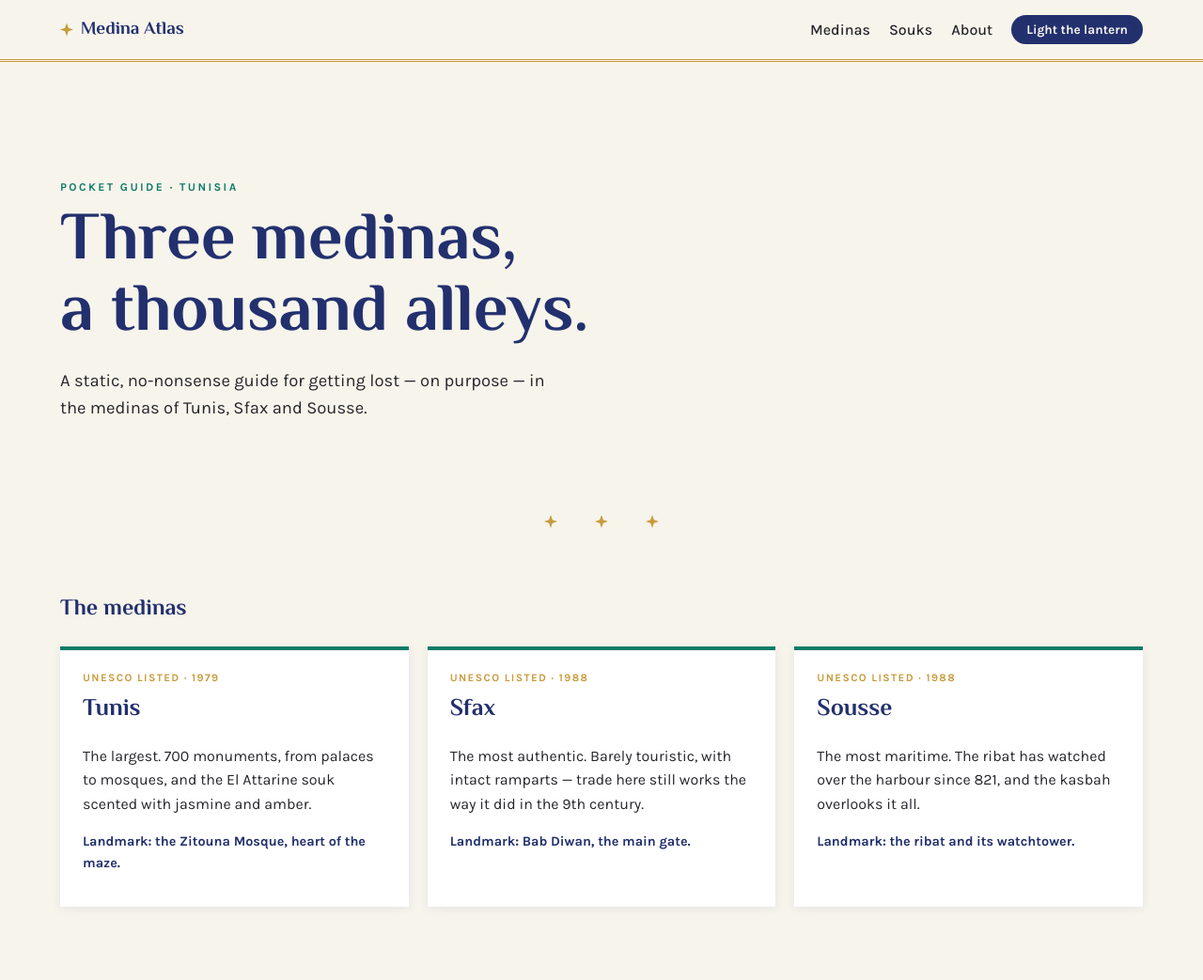
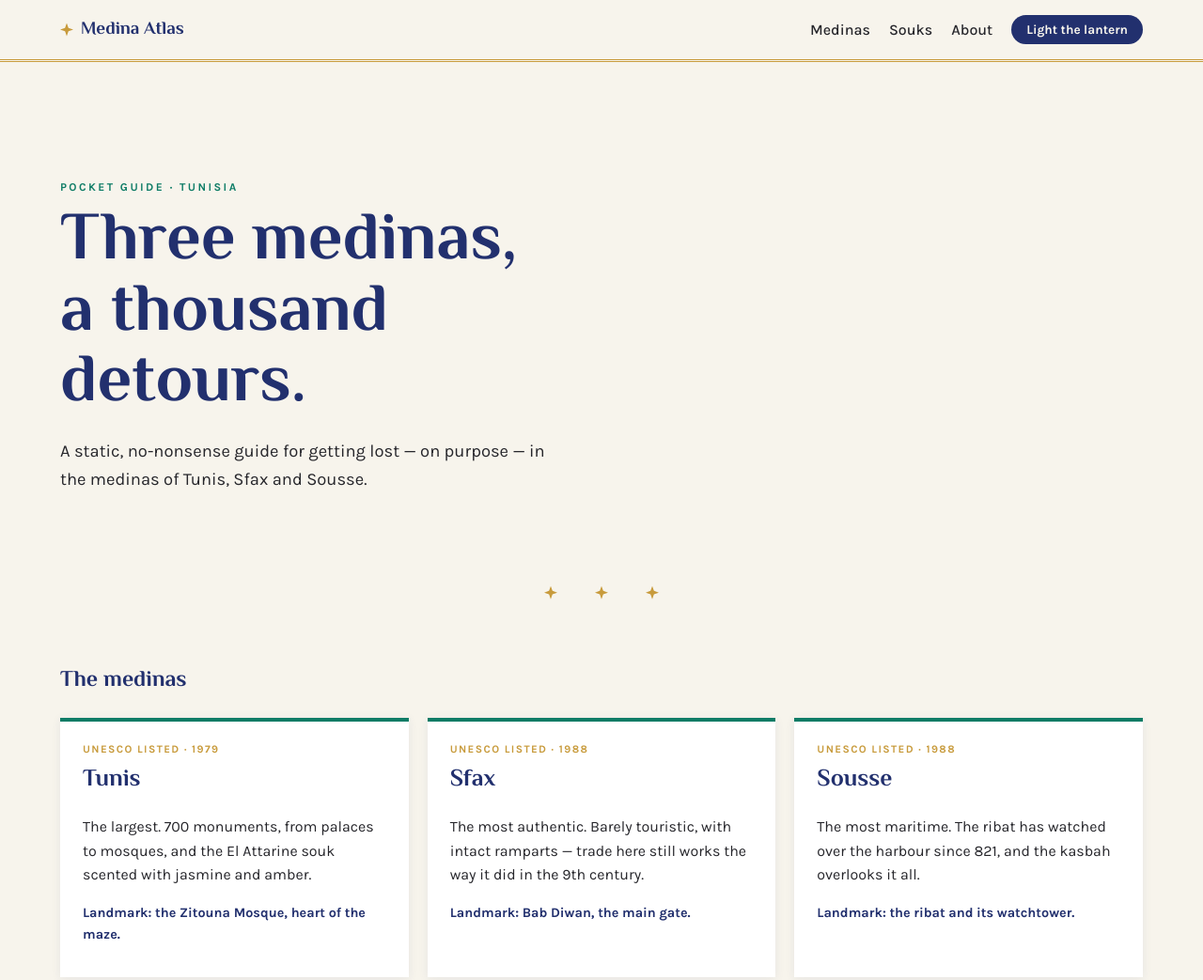
Before and after one commit to SmurfPutin/atlas-medinas, a plain HTML site: page index.html in a window 1280 px wide. Shown: the top 1043 px of the page at 94% size. Drawn offline with Linux system fonts and the light colour scheme.

Commit message:
feat: update hero tagline

```diff
--- a/index.html
+++ b/index.html
@@ -29,7 +29,7 @@
   <main>
     <section class="hero">
       <p class="eyebrow">Pocket guide · Tunisia</p>
-      <h1>Three medinas,<br>a thousand alleys.</h1>
+      <h1>Three medinas,<br>a thousand detours.</h1>
       <p class="lede">
         A static, no-nonsense guide for getting lost — on purpose —
         in the medinas of Tunis, Sfax and Sousse.
```
